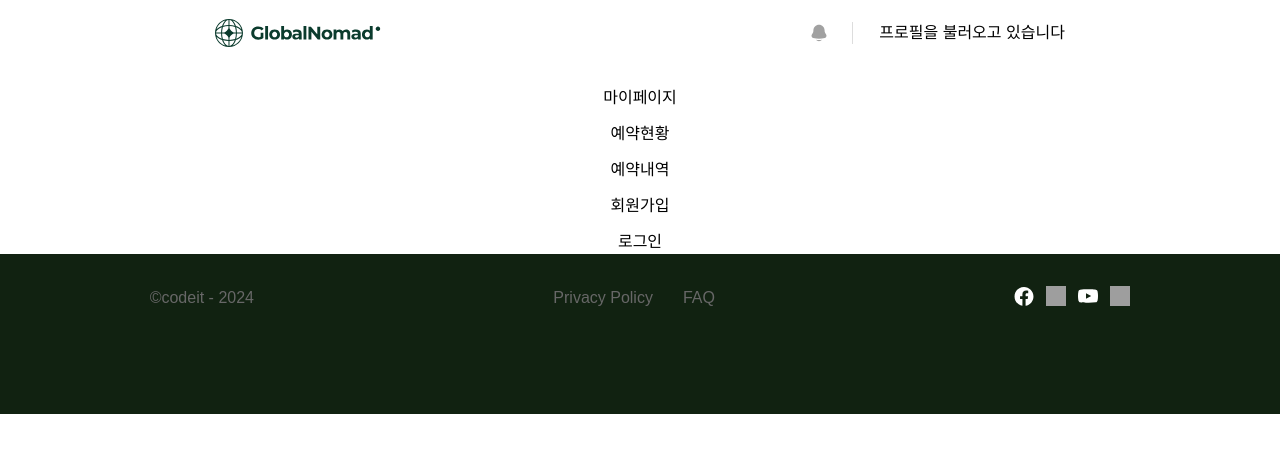
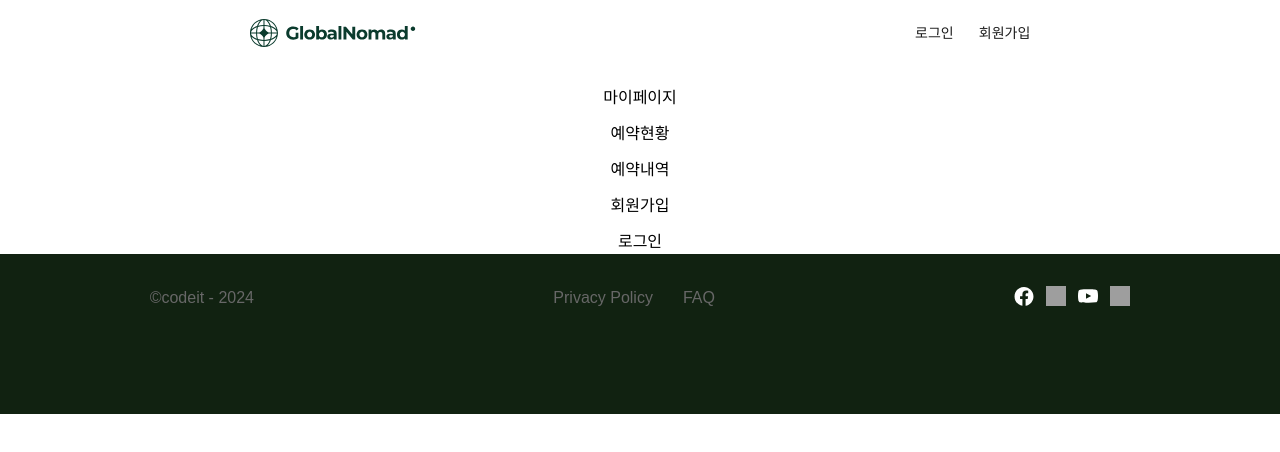
Before and after one commit to LeeSG98/GlobalNomad, a Next.js app: page / in a window 1280 px wide. Shown: the top 452 px of the page. Built offline with nearby package versions, Linux system fonts and the light colour scheme; no server answers; grey boxes are pictures that could not be loaded; a web font is replaced by a local one.

Commit message:
Refactor: login input hook custom

```diff
--- a/src/components/header/header.tsx
+++ b/src/components/header/header.tsx
@@ -1,14 +1,27 @@
+import Link from "next/link";
+import { useRouter } from "next/router";
 import HeaderProfile from "./headerProfile";
 
-const Header = () => (
-  <div className="flex items-center justify-around py-[19px] md:justify-between md:px-[24px]">
-    <img src="image/header_logo.svg" alt="header_logo_icon" />
-    <div className="flex gap-[25px] sm:gap-[12px]">
-      <img src="image/notification_icon.svg" alt="notification_icon" />
-      <img src="image/header_bar.svg" alt="header_bar_icon" />
-      <HeaderProfile />
+const Header = () => {
+  const router = useRouter();
+
+  return (
+    <div className="flex items-center justify-around py-[19px] md:justify-between md:px-[24px]">
+      <img src="/image/header_logo.svg" alt="logo_small_icon" />
+      {router.pathname === "/" ? (
+        <div className="flex gap-[25px] text-[14px] font-medium text-[#1B1B1B]">
+          <Link href="/login">로그인</Link>
+          <Link href="/signup">회원가입</Link>
+        </div>
+      ) : (
+        <div className="flex gap-[25px] sm:gap-[12px]">
+          <img src="/image/notification_icon.svg" alt="notification_icon" />
+          <img src="/image/header_bar.svg" alt="header_bar_icon" />
+          <HeaderProfile />
+        </div>
+      )}
     </div>
-  </div>
-);
+  );
+};
 
 export default Header;
--- a/src/components/signin/LoginForm.tsx
+++ b/src/components/login/LoginForm.tsx
@@ -6,8 +6,13 @@ import handleLogin from "@/api/handleLogin";
 import { LoginErrorType } from "@/types/LoginPage";
 import { AxiosError } from "axios";
 import { useMutation } from "@tanstack/react-query";
+import useLoginInput from "@/hooks/useLoginInput";
 
 const LoginForm = () => {
+  const { inputs, onChangeInput } = useLoginInput();
+
+  const { email, password } = inputs;
+
   const router = useRouter();
 
   // 이메일 정규식
@@ -19,11 +24,6 @@ const LoginForm = () => {
     emailErrorMessage: null,
     passwordErrorMessage: null,
     unexpectedErrorMessage: null,
-  });
-
-  const [inputs, setInputs] = useState({
-    email: "",
-    password: "",
   });
 
   const { mutate } = useMutation({
@@ -41,8 +41,6 @@ const LoginForm = () => {
     },
     onError: (error: AxiosError) => {
       if (error.response) {
-        const { email, password } = inputs;
-
         if (error.response.status === 404) {
           if (password.length > 0 && password.length < PASSWORD_MIN_LENGTH) {
             setErrorData((prev) => ({
@@ -105,16 +103,6 @@ const LoginForm = () => {
     },
   });
 
-  const { email, password } = inputs;
-
-  const onChangeInput = (e: ChangeEvent<HTMLInputElement>) => {
-    const { value, name } = e.target;
-    setInputs({
-      ...inputs,
-      [name]: value,
-    });
-  };
-
   const onSubmit = async (e: FormEvent<HTMLFormElement>) => {
     e.preventDefault();
     mutate({ email, password });
--- /dev/null
+++ b/src/hooks/useLoginInput.ts
@@ -0,0 +1,16 @@
+import { useState, ChangeEvent } from "react";
+
+const useLoginInput = () => {
+  const [inputs, setInputs] = useState({
+    email: "",
+    password: "",
+  });
+  const onChangeInput = (e: ChangeEvent<HTMLInputElement>) => {
+    const { value, name } = e.target;
+    setInputs({ ...inputs, [name]: value });
+  };
+
+  return { inputs, onChangeInput };
+};
+
+export default useLoginInput;
--- a/src/pages/_app.tsx
+++ b/src/pages/_app.tsx
@@ -1,12 +1,17 @@
+// _app.tsx 파일
 import React from "react";
 import { AppProps } from "next/app";
+import { QueryClient, QueryClientProvider } from "@tanstack/react-query";
 import { StoreProvider } from "@/store/StoreProvider";
+import { useRouter } from "next/router";
+
 import "@/styles/globals.css";
-import { QueryClient, QueryClientProvider } from "@tanstack/react-query";
 
 const queryClient = new QueryClient();
 
 const MyApp: React.FC<AppProps> = ({ Component, pageProps }) => {
+  const router = useRouter();
+
   return (
     <QueryClientProvider client={queryClient}>
       <StoreProvider>
--- a/src/pages/signin/index.tsx
+++ b/src/pages/login/index.tsx
@@ -1,7 +1,7 @@
 import React from "react";
 import Link from "next/link";
-import LoginForm from "@/components/signin/LoginForm";
-import LinkToSignup from "@/components/signin/LinkToSignup";
+import LoginForm from "@/components/login/LoginForm";
+import LinkToSignup from "@/components/login/LinkToSignup";
 
 const LoginPage = () => (
   <div>
@@ -10,7 +10,7 @@ const LoginPage = () => (
         <img
           src="/image/logo.svg"
           alt="logo"
-          className="ml-auto mr-auto mt-[104px] mb-[40px]"
+          className="mb-[40px] ml-auto mr-auto mt-[104px]"
         />
       </a>
     </Link>
```
Also changed, not shown: src/components/login/LinkToSignup.tsx (renamed from src/components/signin/LinkToSignup.tsx), src/components/login/LoginInput.tsx (renamed from src/components/signin/LoginInput.tsx).
